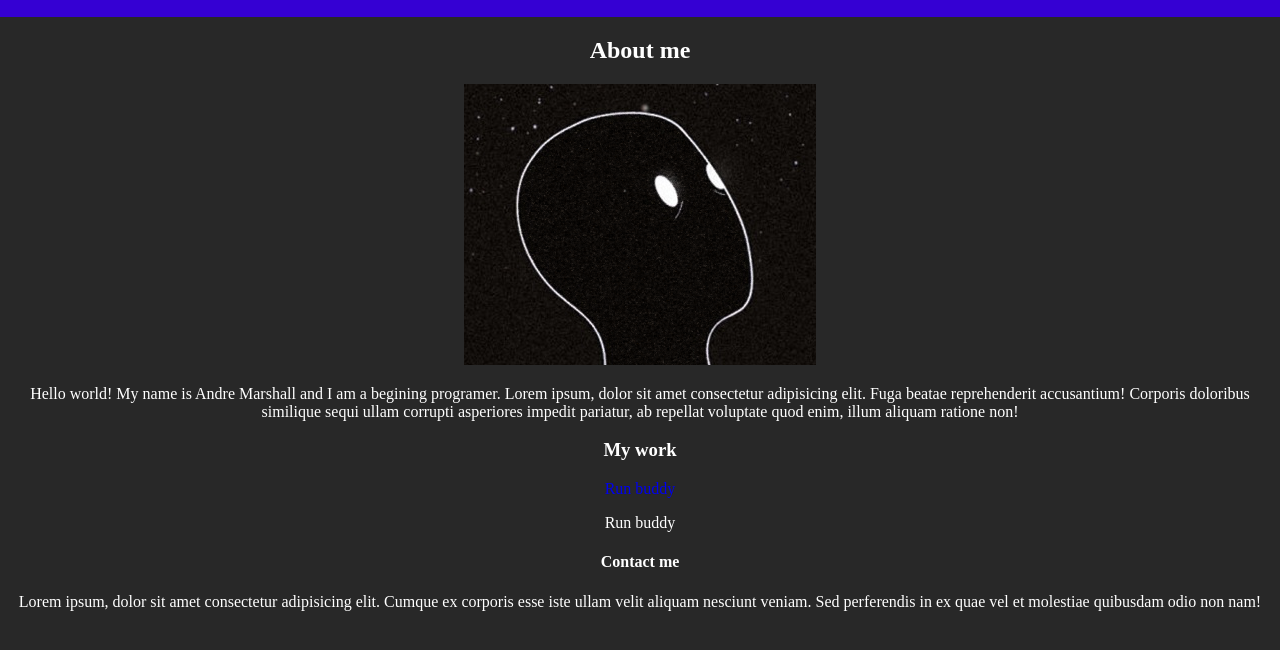
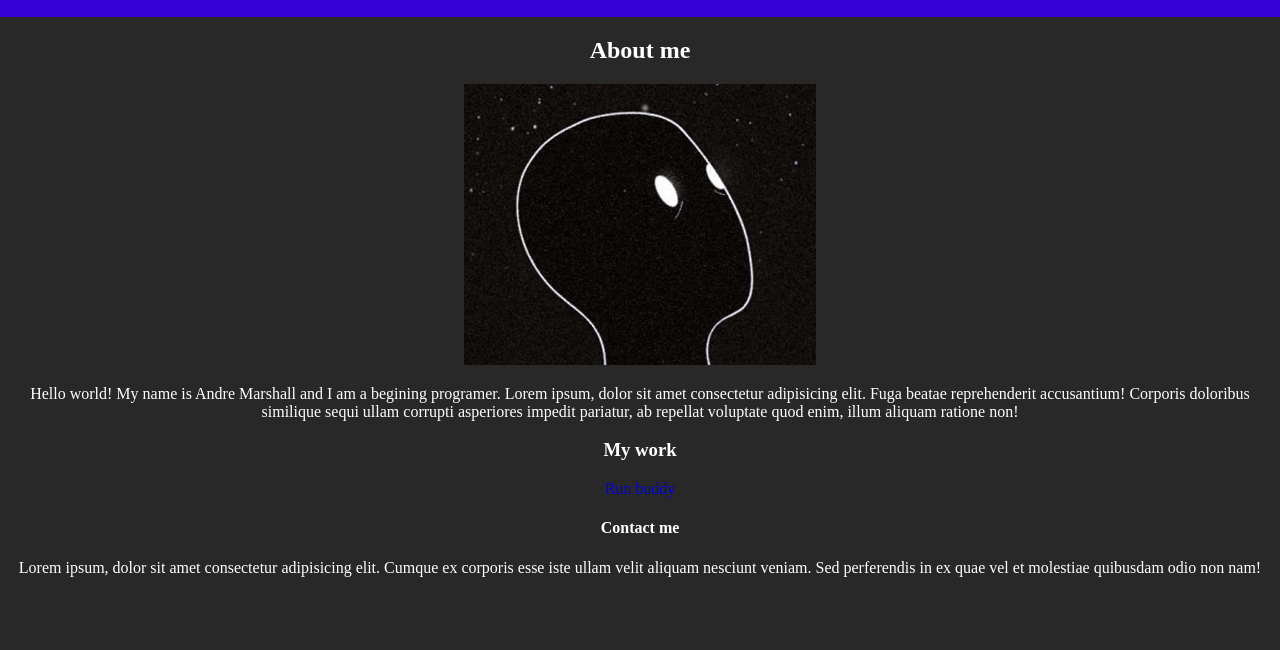
Before and after one commit to zoinks45/portfolio, a plain HTML site: page index.html in a window 1280 px wide. Shown: the part 128-778 px from the top of the page. Drawn offline with Linux system fonts and the light colour scheme.

Commit message:
removed run buddy p element

```diff
--- a/index.html
+++ b/index.html
@@ -44,7 +44,6 @@
         <div class="main">
             <h3>My work</h3>
             <a href="https://github.com/zoinks45/runbuddy" target="_blank" rel="noopener noreferrer"><p>Run buddy</p></a>
-            <p>Run buddy</p>
         </div>
     </section>
 <!--contact me section-->
```
